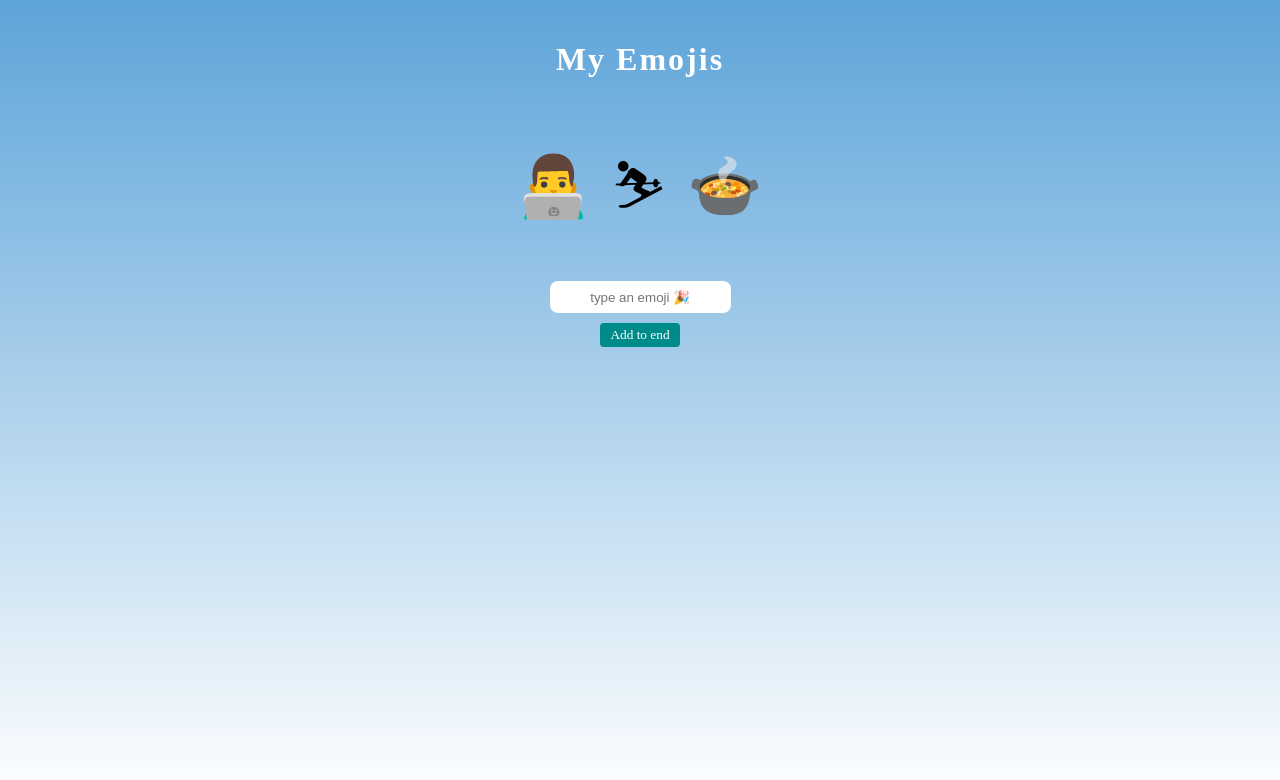
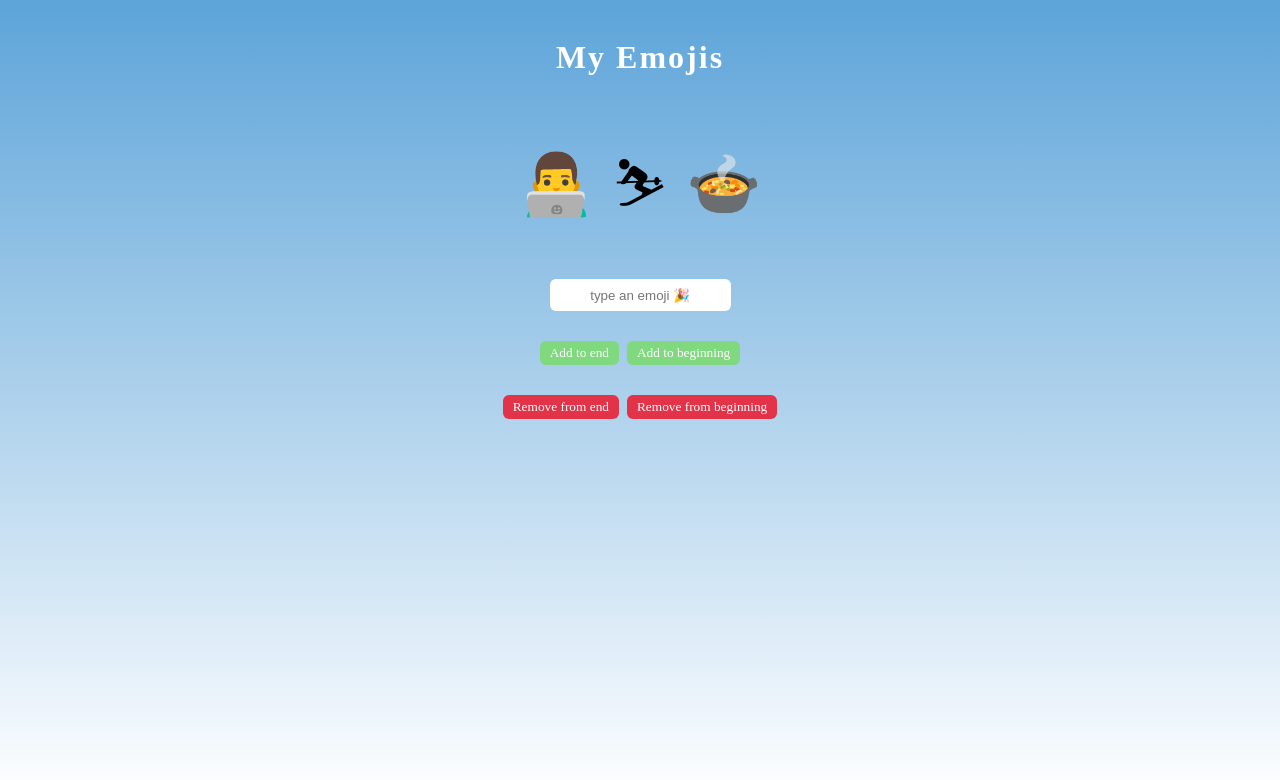
Before and after one commit to pauladarias/my_emojis, a plain HTML site: page index.html in a window 1280 px wide. Drawn offline with Linux system fonts and the light colour scheme; a web font is replaced by a local one.

Commit message:
Add push and unshift event listeners

```diff
--- a/index.css
+++ b/index.css
@@ -1,10 +1,9 @@
 html {
   height: 100vh;
   font-family: Baloo;
-  letter-spacing: 2px;
 }
+
 body {
-  margin: 10px;
   padding: 10px;
   background-image: linear-gradient(#5da4d9, #fff);
 }
@@ -12,6 +11,7 @@ body {
 #emoji-container {
   margin: 40px;
   text-align: center;
+  font-size: 4em;
 }
 
 #emoji-container span {
@@ -19,17 +19,18 @@ body {
   font-size: 60px;
 }
 
-#push,
-#unshift {
+#push-btn,
+#unshift-btn {
   background-color: #80d87f;
 }
 
-#shift,
-#pop {
+#shift-btn,
+#pop-btn {
   background-color: #e23349;
 }
 
 h1 {
+  letter-spacing: 2px;
   text-align: center;
   color: white;
 }
@@ -40,7 +41,7 @@ input {
   border: none;
   height: 30px;
   background: white;
-  border-radius: 8px;
+  border-radius: 6px;
   text-align: center;
 }
 
@@ -51,12 +52,12 @@ button {
   color: white;
   border: none;
   padding: 4px 10px;
-  border-radius: 4px;
-  margin: 0 5px;
+  border-radius: 6px;
+  margin: 0 4px;
 }
 
 .buttons-wrapper {
   display: flex;
   justify-content: center;
-  margin: 10px 0 40px;
+  margin: 30px 40px;
 }
--- a/index.html
+++ b/index.html
@@ -16,7 +16,12 @@
       <input type="text" id="emoji-input" placeholder="type an emoji 🎉">
       <div class="buttons-wrapper">
           <button id="push-btn">Add to end</button>
+          <button id="unshift-btn">Add to beginning</button>
       </div>
+      <div class="buttons-wrapper">
+        <button id="pop-btn">Remove from end</button>
+        <button id="shift-btn">Remove from beginning</button>
+    </div>
     <script src="index.js"></script>
   </body>
 </html>
--- a/index.js
+++ b/index.js
@@ -2,18 +2,34 @@ const myEmojis = ["👨‍💻", "⛷", "🍲"];
 const emojiContainer = document.getElementById("emoji-container");
 const input = document.getElementById("emoji-input");
 const pushBtn = document.getElementById("push-btn");
+const unshiftBtn = document.getElementById("unshift-btn");
+const popBtn = document.getElementById("pop-btn");
+const shiftBtn = document.getElementById("shift-btn");
 
-for (let i = 0; i < myEmojis.length; i++) {
-  let span = document.createElement("span");
-  span.textContent = myEmojis[i];
-  emojiContainer.append(span);
+function renderEmoji() {
+  for (let i = 0; i < myEmojis.length; i++) {
+    let span = document.createElement("span");
+    span.textContent = myEmojis[i];
+    emojiContainer.append(span);
+  }
 }
 
+renderEmoji();
+
 pushBtn.addEventListener("click", function () {
-  if (input.value != "") {
+  if (input.value) {
     myEmojis.push(input.value);
-    console.log(myEmojis);
     input.value = "";
-    emojiContainer.textContent = myEmojis;
+    emojiContainer.innerHTML = "";
+    renderEmoji();
   }
 });
+
+unshiftBtn.addEventListener("click", function () {
+  if (input.value) {
+    myEmojis.unshift(input.value);
+    input.value = "";
+    emojiContainer.innerHTML = "";
+    renderEmoji();
+  }
+});
```
